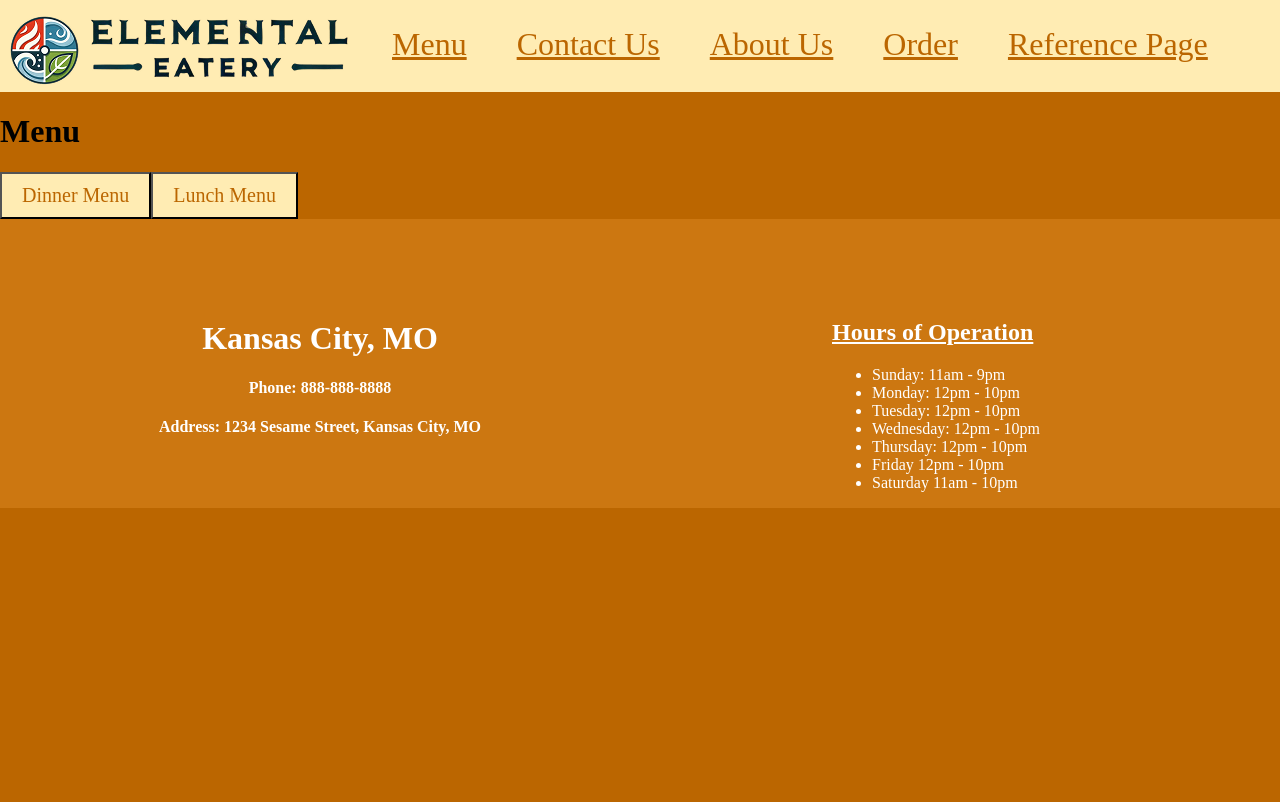
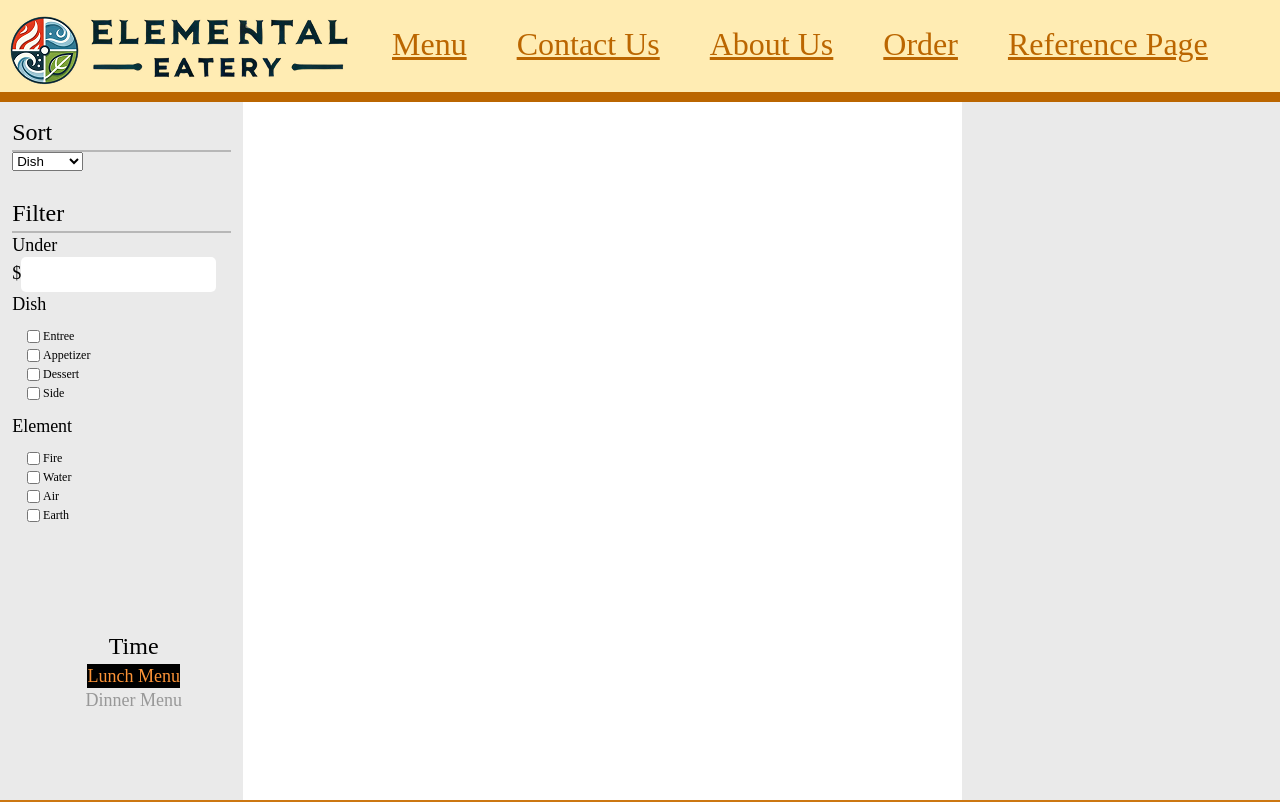
Before and after one commit to DeidraPierre/Webmaster25, a Vue app: page /order in a window 1280 px wide. Shown: the top 802 px of the page. Built offline with nearby package versions, Linux system fonts and the light colour scheme; a web font is replaced by a local one.

Commit message:
feat(order): implement unformatted layout for order view and the filter/sort side

```diff
--- a/src/views/OrderView.vue
+++ b/src/views/OrderView.vue
@@ -1,20 +1,297 @@
 <script setup lang="ts">
 import Header from '@/components/Header.vue'
 import Footer from '@/components/Footer.vue'
+import { ref } from 'vue';
+
+// CSS colors - would be defined in CSS, but my :root { --prop: color } and var(--prop) approach didn't seem to work,
+// so we're doing this with v-bind(color) instead
+const colorWhite = ref("#FFFFFF");
+const colorSilver = ref("#EAEAEA");
+// const colorLightGray = ref("#D9D9D9");
+
+const colorGray = ref("#B7B7B7");
+const colorDarkGray = ref("#989898");
+const colorBlack = ref("#000000");
+
+// const colorFire1 = ref("#E95313");
+const colorFire2 = ref("#FC9337");
+
+// const colorWater1 = ref("#253EA4");
+// const colorWater2 = ref("#377BC8");
+
+// const colorAir1 = ref("#E1E1E1");
+// const colorAir2 = ref("#F1F1F1");
+
+// const colorEarth1 = ref("#5B971F");
+// const colorEarth2 = ref("#90C836");
 </script>
 
 <template>
-  <header>
-    <nav>
-      <Header color="#FFECB3" />
-    </nav>
-  </header>
-  <body>
-    <!-- TO-DO: This entire page ughhhhhhhh -->
-    <!-- Menu Buttons -->
-    <h1>Menu</h1>
-    <button>Dinner Menu</button>
-    <button>Lunch Menu</button>
-  </body>
+  <div id="order-view-container">
+    <header class="order-view-header">
+      <nav>
+        <Header color="#FFECB3" />
+      </nav>
+    </header>
+    <div id="order-container">
+      <div id="filtering-options">
+        <div id="filtering-flex-container">
+          <div id="sort-div">
+            <span class="body2">Sort</span>
+            <div class="line-separator" />
+            <select name="sort" id="sort-select">
+              <option value="Price">Price</option>
+              <option value="Element" selected>Element</option>
+              <option value="Dish" selected>Dish</option>
+            </select>
+          </div>
+          <div id="filter-div">
+            <span class="body2">Filter</span>
+            <div class="line-separator" />
+            <div class="filter-under">
+              <span class="body3">Under</span>
+              <div>
+                <span class="body3">$</span>
+                <input type="number" id="price-filter" name="price-filter" min="0" max="100" />
+              </div>
+            </div>
+            <div class="filter-dish">
+              <span class="body3">Dish</span>
+              <div class="filter-checkboxes">
+                <div class="filter-checkbox-entry">
+                  <input type="checkbox" class="filter-checkbox" name="entree-checkbox" />
+                  <span class="body4">Entree</span>
+                </div>
+                <div class="filter-checkbox-entry">
+                  <input type="checkbox" class="filter-checkbox" name="appetizer-checkbox" />
+                  <span class="body4">Appetizer</span>
+                </div>
+                <div class="filter-checkbox-entry">
+                  <input type="checkbox" class="filter-checkbox" name="dessert-checkbox" />
+                  <span class="body4">Dessert</span>
+                </div>
+                <div class="filter-checkbox-entry">
+                  <input type="checkbox" class="filter-checkbox" name="side-checkbox" />
+                  <span class="body4">Side</span>
+                </div>
+              </div>
+            </div>
+            <div class="filter-element">
+              <span class="body3">Element</span>
+              <div class="filter-checkboxes">
+                <div class="filter-checkbox-entry">
+                  <input type="checkbox" class="filter-checkbox" name="fire-checkbox" />
+                  <span class="body4">Fire</span>
+                </div>
+                <div class="filter-checkbox-entry">
+                  <input type="checkbox" class="filter-checkbox" name="water-checkbox" />
+                  <span class="body4">Water</span>
+                </div>
+                <div class="filter-checkbox-entry">
+                  <input type="checkbox" class="filter-checkbox" name="air-checkbox" />
+                  <span class="body4">Air</span>
+                </div>
+                <div class="filter-checkbox-entry">
+                  <input type="checkbox" class="filter-checkbox" name="earth-checkbox" />
+                  <span class="body4">Earth</span>
+                </div>
+              </div>
+            </div>
+          </div>
+        </div>
+        <div id="menu-type-container">
+          <div id="menu-type-div">
+            <span class="body2">Time</span>
+            <div id="is-lunch-menu">
+              <span id="is-lunch-menu-text" class="body3">Lunch Menu</span>
+            </div>
+            <div id="is-dinner-menu">
+              <span id="is-dinner-menu-text" class="body3">Dinner Menu</span>
+            </div>
+          </div>
+        </div>
+      </div>
+      <div id="item-list">
+
+      </div>
+      <div id="cart">
+
+      </div>
+    </div>
+  </div>
   <Footer color="#CC7711" />
 </template>
+
+<style scoped>
+/* typography */
+h1 {
+  font: "Inkut Antiqua", serif;
+  font-size: 72px;
+  line-height: 108px;
+}
+
+h2 {
+  font: "Inkut Antiqua", serif;
+  font-size: 60px;
+  line-height: 90px;
+}
+
+h3 {
+  font: "Inkut Antiqua", serif;
+  font-size: 50px;
+  line-height: 75px;
+}
+
+h4 {
+  font: "Inkut Antiqua", serif;
+  font-size: 36px;
+  line-height: 54px;
+}
+
+.body1 {
+  font: "Inkut Antiqua", serif;
+  font-size: 30px;
+  line-height: 45px;
+}
+
+.body2 {
+  font: "Inkut Antiqua", serif;
+  font-size: 24px;
+  line-height: 36px;
+}
+
+.body3 {
+  font: "Inkut Antiqua", serif;
+  font-size: 18px;
+  line-height: 24px;
+}
+
+.body4 {
+  font: "Inkut Antiqua", serif;
+  font-size: 12px;
+  line-height: 18px;
+}
+
+/* element styling */
+/* - line separators */
+.line-separator {
+  border: 1px solid v-bind('colorGray');
+}
+
+/* - root organization */
+#order-view-container {
+  display: flex;
+  flex-direction: column;
+
+  height: 100vh;
+  gap: 0px;
+}
+
+.order-view-header {
+  flex: 0 0 102px;
+}
+
+#order-container {
+  flex: 100 0 10px;
+
+  display: flex;
+  flex-direction: row;
+}
+
+/* - tabs */
+#filtering-options {
+  flex: 273 0 1px;
+
+  background-color: v-bind('colorSilver');
+}
+
+#item-list {
+  flex: 810 0 1px;
+
+  background-color: v-bind('colorWhite');
+}
+
+#cart {
+  flex: 357 0 1px;
+
+  background-color: v-bind('colorSilver');
+}
+
+/* -- filtering options tab */
+#filtering-flex-container {
+  display: flex;
+  flex-direction: column;
+  justify-content: flex-start;
+
+  height: 100%;
+}
+
+#sort-div {
+  margin: 5%;
+}
+
+#filter-div {
+  margin: 5%;
+}
+
+#menu-type-container {
+  position: relative;
+}
+
+#menu-type-div {
+  position: absolute;
+  bottom: 0;
+
+  display: flex;
+  flex-direction: column;
+
+  align-items: center;
+
+  width: 100%;
+  height: 20vh;
+
+  margin: 5%;
+}
+
+/* --- sort section */
+
+/* --- filter section */
+.filter-dish {
+  display: flex;
+  flex-direction: column;
+}
+
+.filter-checkboxes {
+  display: flex;
+  flex-direction: column;
+
+  margin: 5%;
+}
+
+.filter-checkbox-entry {
+  display: flex;
+  flex-direction: row;
+  justify-content: flex-start;
+}
+
+.filter-checkbox {
+  width: auto;
+}
+
+/* --- menu indicator section */
+#is-lunch-menu {
+  background-color: v-bind('colorBlack');
+}
+
+#is-lunch-menu-text {
+  color: v-bind('colorFire2');
+}
+
+#is-dinner-menu {
+  background-color: v-bind('colorSilver');
+}
+
+#is-dinner-menu-text {
+  color: v-bind('colorDarkGray')
+}
+</style>
```
